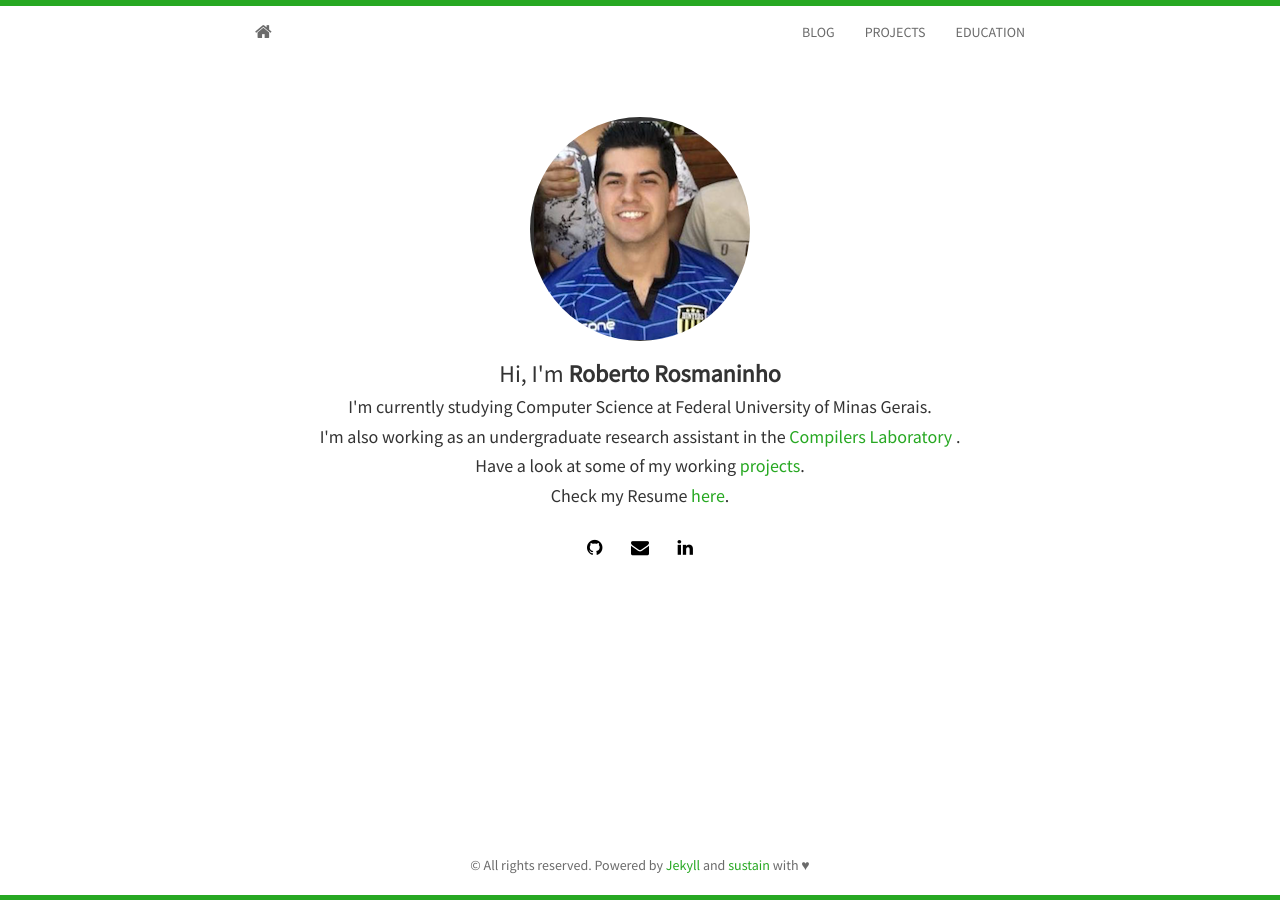
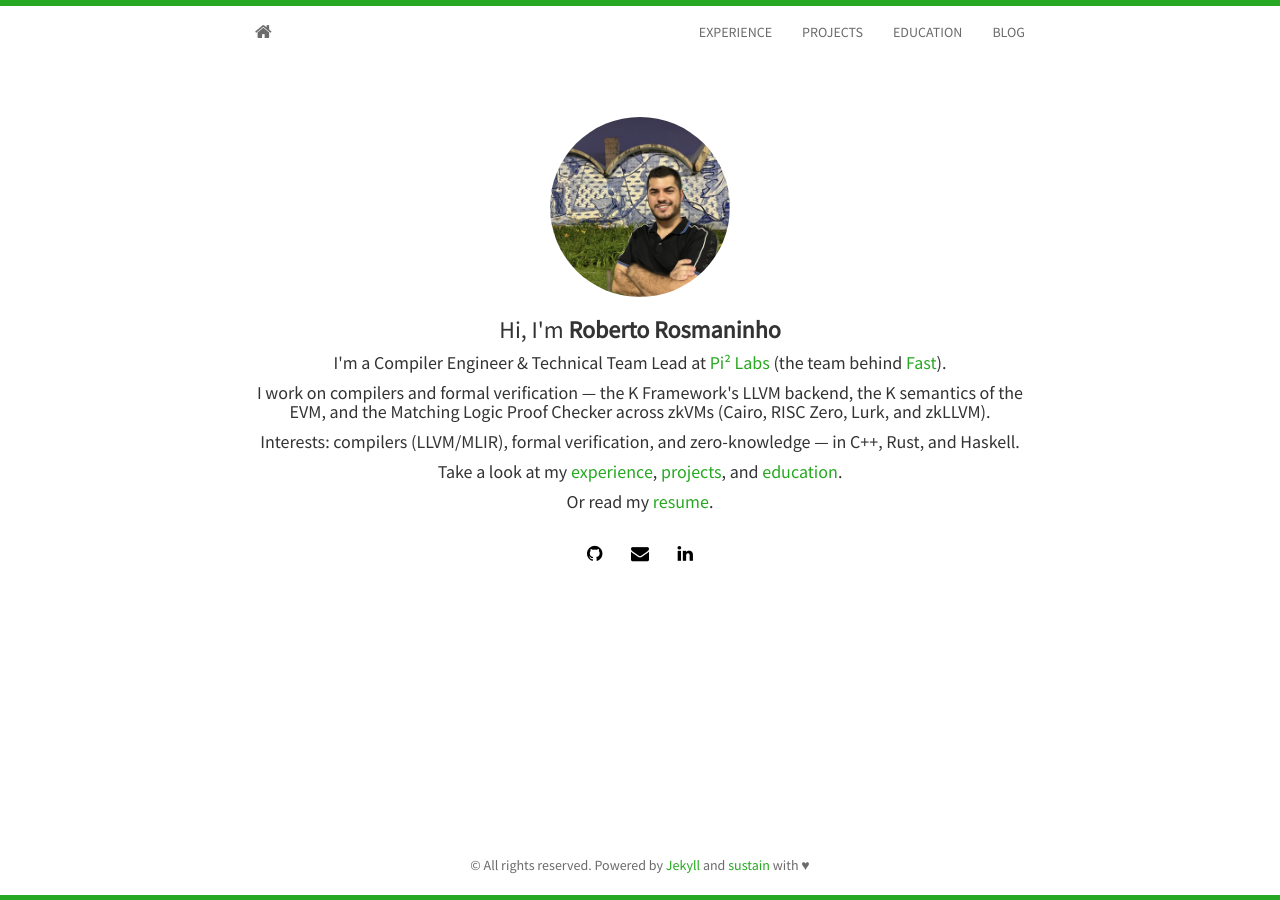
Before and after one commit to Robertorosmaninho/homepage, a Jekyll site: the page built from index.html, in a window 1280 px wide. Built offline with Jekyll 4.4.1, drawn with Linux system fonts in a browser that asks for light colours; nearby versions of some CDN libraries; the list of posts is cut into pages by our own code.

Commit message:
Refresh site content and profile photo
- Homepage bio -> current role (Compiler Engineer & Technical Team Lead at
  Pi2 Labs / Fast); compilers, formal verification, zero-knowledge
- Add Experience section (Pi2 Labs, Runtime Verification, Plank, GSoC,
  Synergia, UFMG) + nav link
- Expand Projects (K LLVM backend, Matching Logic proof checker, TACO,
  D-Dialect/MLIR, Swift<->C++ interop, Project Wyvern)
- Replace profile photo with current LinkedIn headshot (static/img/profile.jpeg)
- Fix site description and email typo; serve resume via site path; remove empty CNAME

Co-Authored-By: Claude <noreply@anthropic.com>
Claude-Session: https://claude.ai/code/session_01GRXuCiHzkJESKK738HPyya

```diff
--- /dev/null
+++ b/Experience.html
@@ -0,0 +1,6 @@
+---
+layout: page
+title: Experience
+---
+
+{% include experience.html %}
--- a/_config.yml
+++ b/_config.yml
@@ -11,13 +11,13 @@ safe: true
 
 
 # edit here to achieve your personal greatness
-url: http://robertorosmaninho.github.io/
+url: https://robertorosmaninho.github.io
 baseurl: /homepage/
 title: Roberto Rosmaninho
 author: Roberto Rosmaninho
-description: Personal blog and preject resumes
+description: "Roberto Rosmaninho — Compiler Engineer & Technical Team Lead. Compilers, formal verification, and zero-knowledge."
 avatar: profile.jpeg
-email: robertogrosmaninho@gmail.com
+email: robertorosmaninho@gmail.com
 github: robertorosmaninho # username
 #twitter: rrosmaninho1
 linkedin: robertorosmaninho
--- a/_includes/header.html
+++ b/_includes/header.html
@@ -5,9 +5,10 @@
     </div>
     <div id="navbar">
       <ul class="nav navbar-nav navbar-right">
-        <li><a href="{{ site.baseurl }}blog.html">BLOG</a></li>
+        <li><a href="{{ site.baseurl }}Experience.html">EXPERIENCE</a></li>
         <li><a href="{{ site.baseurl }}projects.html">PROJECTS</a></li>
         <li><a href="{{ site.baseurl }}Education.html">EDUCATION</a></li>
+        <li><a href="{{ site.baseurl }}blog.html">BLOG</a></li>
       </ul>
     </div>
   </div>
--- a/index.html
+++ b/index.html
@@ -5,13 +5,14 @@ layout: home
 <section id="about">
 	<div class="container">
 	  <div class="avatar">
-		<img class="img-circle" src="{{ site.baseurl }}static/img/{{ site.avatar }}" alt="Responsive image">
+		<img class="img-circle" src="{{ site.baseurl }}static/img/{{ site.avatar }}" alt="Roberto Rosmaninho">
 	  </div>
 	  <h3>Hi, I'm <strong>{{ site.author }}</strong></h3>
-	  <h4>I'm currently studying Computer Science at Federal University of Minas Gerais.</h4>
-	  <h4>I'm also working as an undergraduate research assistant in the <a href="http://lac.dcc.ufmg.br/"> Compilers Laboratory </a>.</h4>
-	  <h4>Have a look at some of my working <a href="{{ site.baseurl }}projects.html"> projects</a>.</h4>
-    <h4>Check my Resume <a href="https://github.com/Robertorosmaninho/homepage/raw/master/Resume.pdf">here</a>.</h4>
+	  <h4>I'm a Compiler Engineer &amp; Technical Team Lead at <a href="https://pi2.network/">Pi&sup2; Labs</a> (the team behind <a href="https://fast.xyz/">Fast</a>).</h4>
+	  <h4>I work on compilers and formal verification — the K Framework's LLVM backend, the K semantics of the EVM, and the Matching Logic Proof Checker across zkVMs (Cairo, RISC Zero, Lurk, and zkLLVM).</h4>
+	  <h4>Interests: compilers (LLVM/MLIR), formal verification, and zero-knowledge — in C++, Rust, and Haskell.</h4>
+	  <h4>Take a look at my <a href="{{ site.baseurl }}Experience.html">experience</a>, <a href="{{ site.baseurl }}projects.html">projects</a>, and <a href="{{ site.baseurl }}Education.html">education</a>.</h4>
+	  <h4>Or read my <a href="{{ site.baseurl }}Resume.pdf">resume</a>.</h4>
 	  {% include social.html %}
 	</div>
 </section>
--- a/static/css/main.css
+++ b/static/css/main.css
@@ -142,6 +142,10 @@ body {
 .avatar {
   padding-top: 5%;
 }
+.avatar img {
+  width: 180px;
+  height: 180px;
+}
 .blog-post{
   padding-top: 15px;
 }
```
Also changed, not shown: _includes/experience.html (added, +79 -0 lines), _includes/projects.html (+22 -2 lines), CNAME (deleted), static/img/profile.jpeg.
